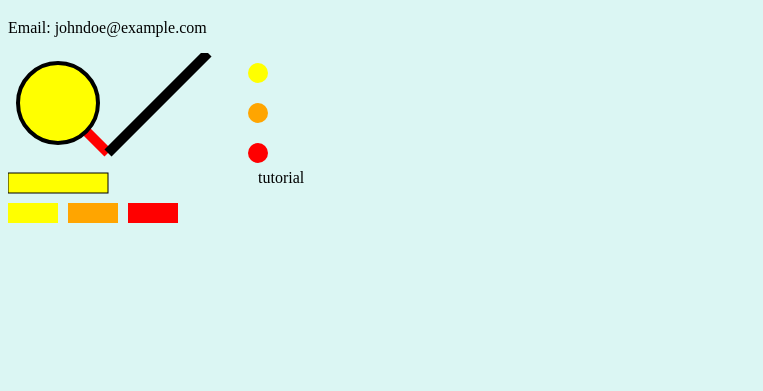
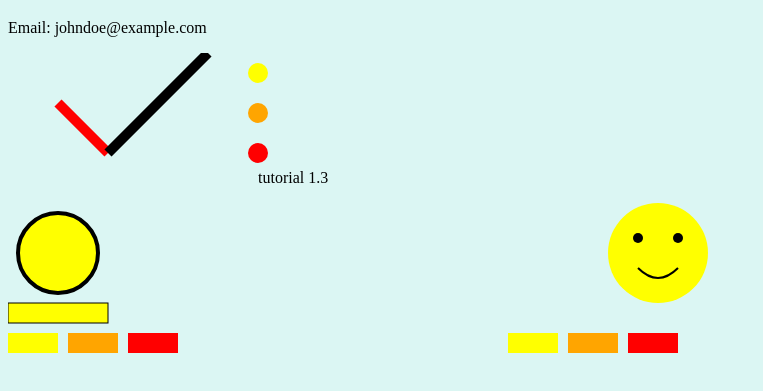
Before and after one commit to EkamNatt/LAB3, a plain HTML site: page index.html in a window 1280 px wide. Shown: the part 61-452 px from the top of the page, without its empty margins (0-763 px from the left). Drawn offline with nearby package versions, Linux system fonts and the light colour scheme.

Commit message:
Update index.html

```diff
--- a/index.html
+++ b/index.html
@@ -1,4 +1,3 @@
-
 <!DOCTYPE html>
 <html lang="en">
 <head>
@@ -14,21 +13,21 @@
 <p>Email: johndoe@example.com</p>
 
 <!-- SVG examples -->
-<svg width="300" height="300">
+<svg width="800" height="500">
     <!-- Lines -->
     <line x1="50" y1="50" x2="100" y2="100" stroke-width="10" stroke="red"></line>
     <line x1="100" y1="100" x2="200" y2="0" stroke-width="10" stroke="black"></line>
 
     <!-- Circle -->
-    <circle cx="50" cy="50" r="40" stroke="black" stroke-width="4" fill="yellow"></circle>
+    <circle cx="50" cy="200" r="40" stroke="black" stroke-width="4" fill="yellow"></circle>
 
     <!-- 1.1 Rectangle with yellow fill -->
-    <rect width="100" height="20" fill="yellow" stroke="black" y="120"></rect>
+    <rect width="100" height="20" fill="yellow" stroke="black" y="250"></rect>
 
     <!-- 1.2 Draw 3 rectangles align horizontally -->
-    <rect width="50" height="20" fill="yellow" x="0" y="150"></rect>
-    <rect width="50" height="20" fill="orange" x="60" y="150"></rect>
-    <rect width="50" height="20" fill="red" x="120" y="150"></rect>
+    <rect width="50" height="20" fill="yellow" x="0" y="280"></rect>
+    <rect width="50" height="20" fill="orange" x="60" y="280"></rect>
+    <rect width="50" height="20" fill="red" x="120" y="280"></rect>
 
     <!-- 1.3 Draw 3 circles align vertically -->
     <circle cx="250" cy="20" r="10" fill="yellow"></circle>
@@ -38,10 +37,17 @@
 
     <!-- 1.4 Duplicate graphics -->
     <g transform="translate(500,0)">
-        <rect width="50" height="20" fill="yellow" x="0" y="150"></rect>
-        <rect width="50" height="20" fill="orange" x="60" y="150"></rect>
-        <rect width="50" height="20" fill="red" x="120" y="150"></rect>
+        <rect width="50" height="20" fill="yellow" x="0" y="280"></rect>
+        <rect width="50" height="20" fill="orange" x="60" y="280"></rect>
+        <rect width="50" height="20" fill="red" x="120" y="280"></rect>
     </g>
+
+    <!-- Smiley face -->
+    <circle cx="650" cy="200" r="50" fill="yellow"></circle>
+    <circle cx="630" cy="185" r="5" fill="black"></circle>
+    <circle cx="670" cy="185" r="5" fill="black"></circle>
+    <path d="M 630 215 Q 650 235, 670 215" stroke="black" fill="none" stroke-width="2"></path>
+
 </svg>
 
 <script type="text/javascript">
```
